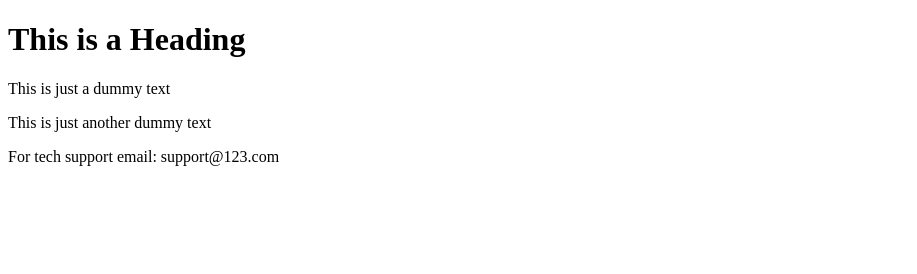
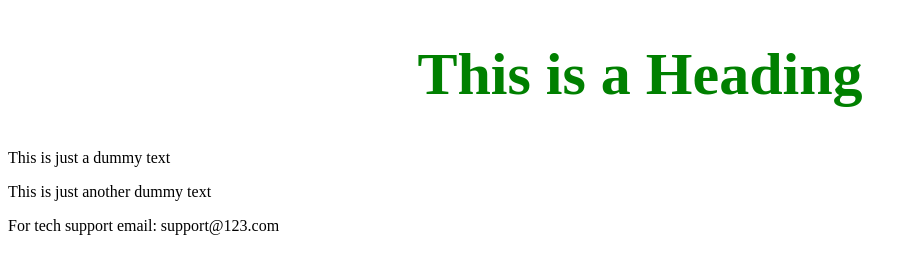
Before and after one commit to Asadullahdahri/Web-Development, a plain HTML site: page site/index.html in a window 1280 px wide. Shown: the whole page, without its empty margins (0-917 px from the left). Drawn offline with Linux system fonts and the light colour scheme.

Commit message:
1/17/2023 second commit

```diff
--- a/site/index.html
+++ b/site/index.html
@@ -4,9 +4,13 @@
     <title>Hello</title>
 </head>
 <body>
- <h1>This is a Heading</h1>
+    <h1 style="text-align: center; color: green; font-size: 60px;">This is a Heading</h1>
     <p>This is just a dummy text</p>
     <p>This is just another dummy text</p>
+    <footer>
+        <p onclick="alert('Wait')">For tech support email: support@123.com
+        </p>
+    </footer>
 </body>
- <footer>For tech support email: support@123.com</footer>
+
 </html>
```
Lines whose indentation alone changed are shown as unchanged.
